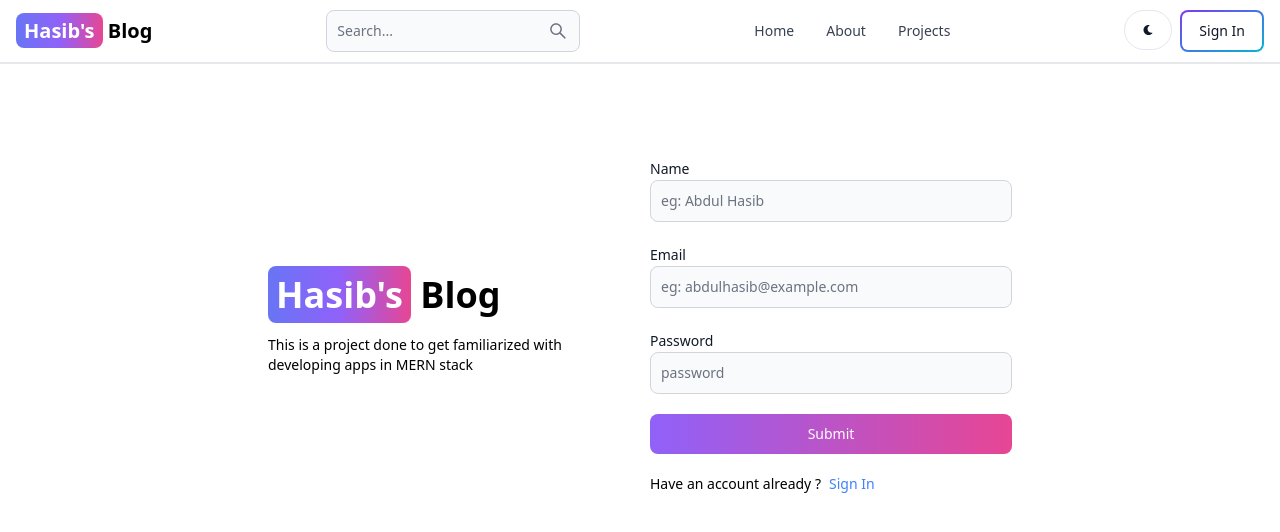
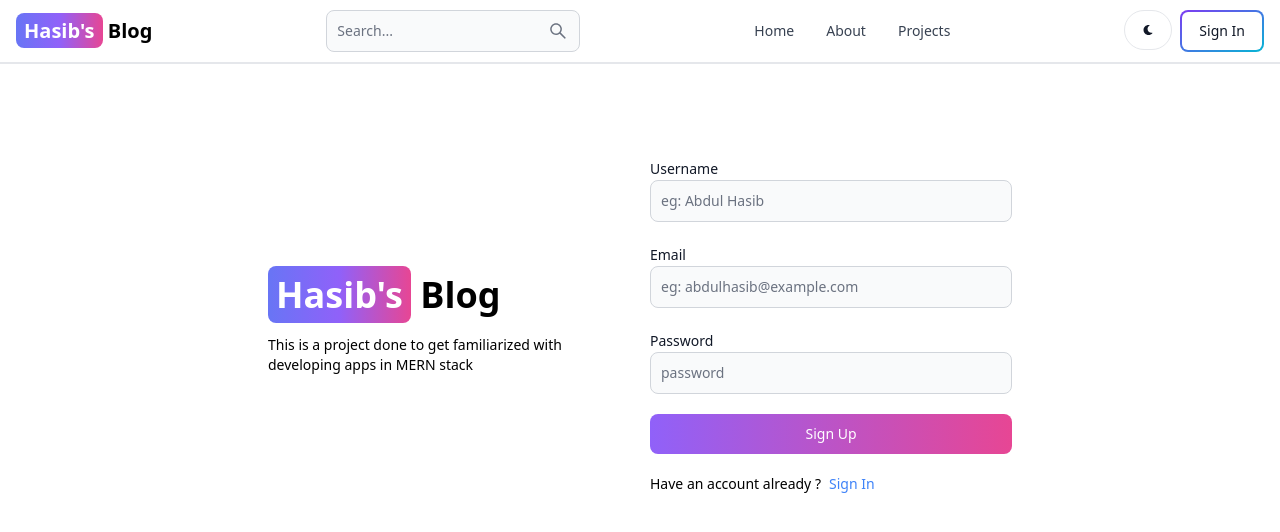
Before and after one commit to abdulhasibn/MERN-blog, a React (Vite) app in the folder client/: page /sign-up in a window 1280 px wide. Shown: the top 532 px of the page. Built offline with nearby package versions, Linux system fonts and the light colour scheme.

Commit message:
Add functionality to the signup page

```diff
--- a/client/src/pages/SignUp.jsx
+++ b/client/src/pages/SignUp.jsx
@@ -1,8 +1,49 @@
-import React from "react";
-import { Link } from "react-router-dom";
-import { Label, TextInput, Button } from "flowbite-react";
+import React, { useState } from "react";
+import { Link, useNavigate } from "react-router-dom";
+import { Label, TextInput, Button, Alert, Spinner } from "flowbite-react";
 
 export default function SignUp() {
+  const [formData, setFormData] = useState({});
+  const [errorMessage, setErrorMessage] = useState("");
+  const [loading, setLoading] = useState(false);
+  const navigate = useNavigate();
+  function handleChange(e) {
+    setFormData({ ...formData, [e.target.id]: e.target.value.trim() });
+  }
+
+  async function handleSubmit(e) {
+    console.log("works");
+    e.preventDefault();
+    try {
+      setLoading(true);
+      setErrorMessage(null);
+      const { username, email, password } = formData;
+      if (!username || !email || !password) {
+        return setErrorMessage("All fields are required");
+      }
+      const res = await fetch("/api/auth/signup", {
+        method: "POST",
+        headers: { "Content-Type": "application/json" },
+        body: JSON.stringify(formData),
+      });
+      const data = await res.json();
+      if (
+        (data.success === false) &
+        (data.errorCode && data.errorCode === 11000)
+      ) {
+        setErrorMessage(
+          "Duplicate entry! User with same username or Email already exists"
+        );
+      }
+      setLoading(false);
+      if (res.ok) {
+        navigate("/sign-in");
+      }
+      console.log(data);
+    } catch (error) {
+      setErrorMessage(error.message);
+    }
+  }
   return (
     <div className="min-h-screen mt-20">
       <div className="flex p-3 max-w-3xl mx-auto flex-col md:flex-row md:items-center gap-5">
@@ -24,32 +65,56 @@ export default function SignUp() {
         </div>
         {/*right*/}
         <div className="flex-1">
-          <form className="flex flex-col gap-5">
+          <form className="flex flex-col gap-5" onSubmit={handleSubmit}>
             <div className="">
-              <Label value="Name" />
-              <TextInput type="text" placeholder="eg: Abdul Hasib" />
+              <Label value="Username" />
+              <TextInput
+                type="text"
+                placeholder="eg: Abdul Hasib"
+                id="username"
+                onChange={handleChange}
+              />
             </div>
             <div>
               <Label value="Email" />
               <TextInput
                 type="email"
                 placeholder="eg: abdulhasib@example.com"
+                id="email"
+                onChange={handleChange}
               />
             </div>
             <div>
               <Label value="Password" />
-              <TextInput type="password" placeholder="password" />
+              <TextInput
+                type="password"
+                placeholder="password"
+                id="password"
+                onChange={handleChange}
+              />
             </div>
-            <Button gradientDuoTone="purpleToPink" type="submit">
-              Submit
+
+            <Button
+              gradientDuoTone="purpleToPink"
+              type="submit"
+              disabled={loading}
+            >
+              {loading ? (
+                <div>
+                  <Spinner size="sm" /> <span className="pl-3">Loading..</span>{" "}
+                </div>
+              ) : (
+                "Sign Up"
+              )}
             </Button>
           </form>
           <div className="flex gap-2 text-sm mt-5">
             <span>Have an account already ?</span>
-            <Link to="sing-in" className="text-blue-500">
+            <Link to="sign-in" className="text-blue-500">
               Sign In
             </Link>
           </div>
+          {errorMessage && <Alert color="red">{errorMessage}</Alert>}
         </div>
       </div>
     </div>
--- a/client/vite.config.js
+++ b/client/vite.config.js
@@ -1,7 +1,15 @@
-import { defineConfig } from 'vite'
-import react from '@vitejs/plugin-react-swc'
+import { defineConfig } from "vite";
+import react from "@vitejs/plugin-react-swc";
 
 // https://vitejs.dev/config/
 export default defineConfig({
+  server: {
+    proxy: {
+      "/api": {
+        target: "http://localhost:3000",
+        secure: false,
+      },
+    },
+  },
   plugins: [react()],
-})
+});
```
Also changed, not shown: 1 other file (tests, documents, lock files or other folders).
